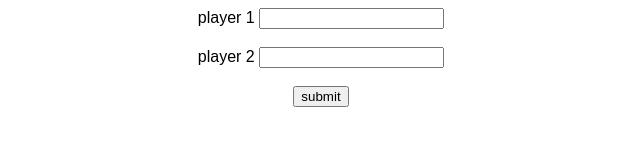
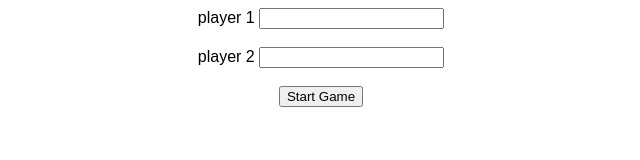
Before and after one commit to acciojob/tictactoe-SurajKumar798, a website: page main.html in a window 1280 px wide. Shown: the full height of the page, 319-959 px from the left. Drawn offline with Linux system fonts and the light colour scheme.

Commit message:
created a submission

```diff
--- a/main.html
+++ b/main.html
@@ -16,7 +16,7 @@
 		<label>player 2</label>
 		<input type="text" id="player-2" />
         <br><br>
-		<button type="submit" id="submit">submit</button>
+		<button type="submit" id="submit">Start Game</button>
 	  </div>
 	</div>
 
--- a/styles.css
+++ b/styles.css
@@ -28,4 +28,3 @@
       cursor: pointer;
       border: 2px solid #444;
 	}
-    }
```
